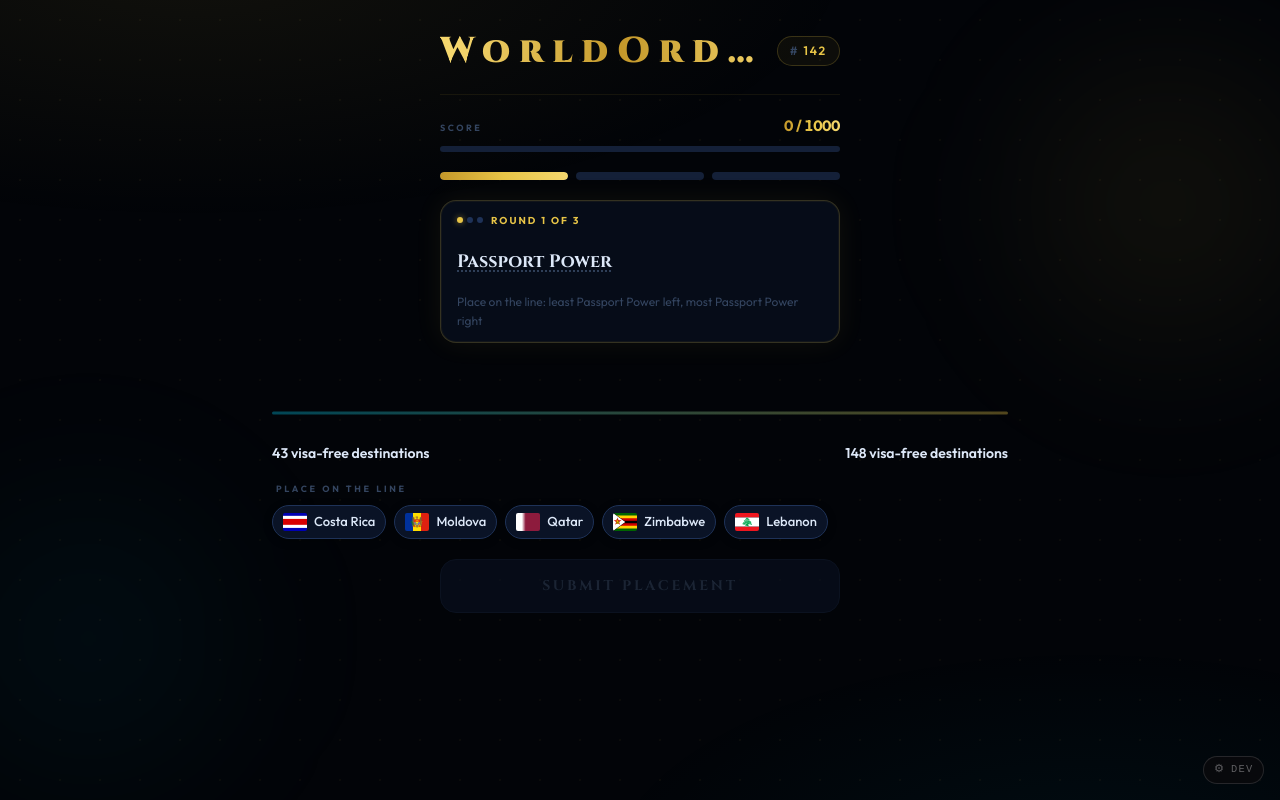
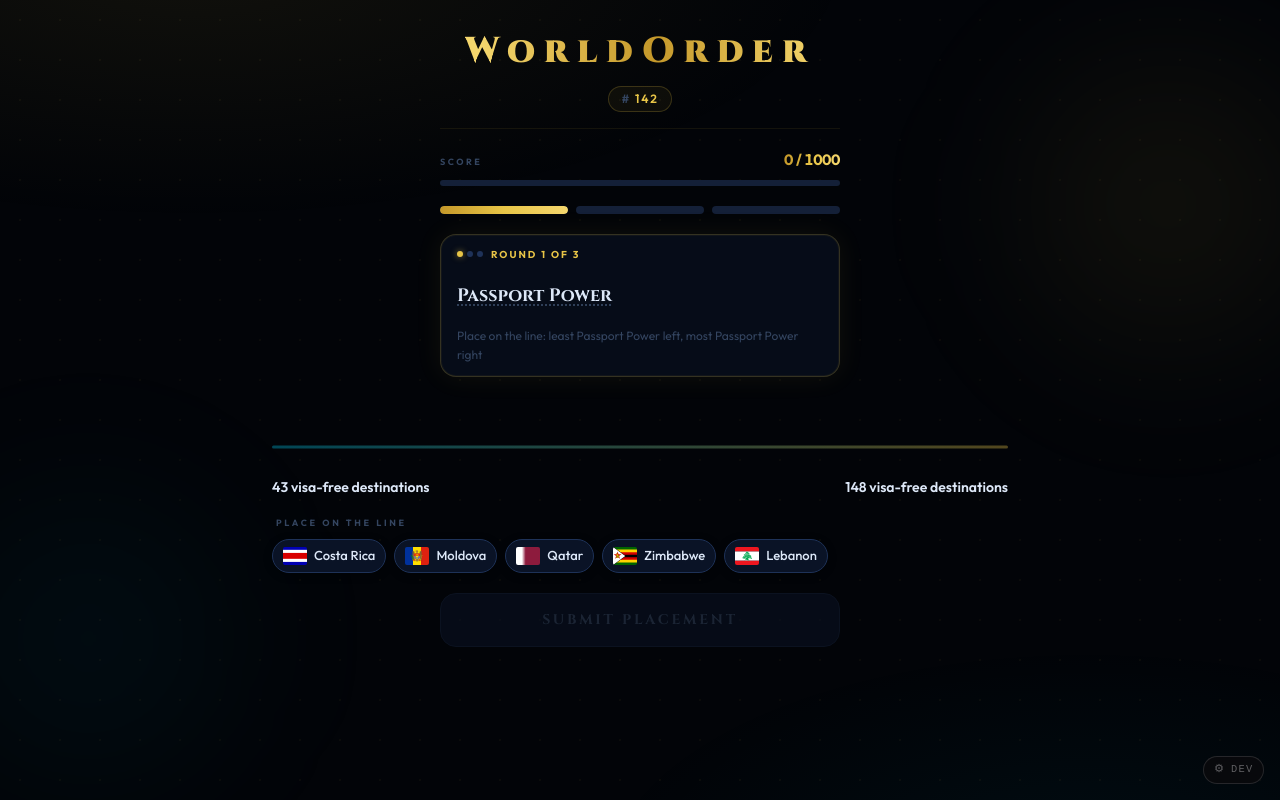
Before and after one commit to frfelix1/WorldOrder_daily_game, a Next.js app: page / in a window 1280 px wide. Built offline with nearby package versions, Linux system fonts and the light colour scheme.

Commit message:
Moved puzzle number ship to not obscure the title

```diff
--- a/src/app/page.tsx
+++ b/src/app/page.tsx
@@ -607,17 +607,17 @@ export default function GamePage() {
 
         {/* ── Header ── */}
         <header
-          className="flex items-center justify-between pb-4 animate-slide-up-fade"
+          className="flex flex-col items-center pb-4 animate-slide-up-fade"
           style={{ borderBottom: '1px solid rgba(232,197,71,0.08)' }}
         >
           <h1
             className="text-shimmer-gold tracking-[0.25em]"
-            style={{ fontFamily: 'var(--font-cinzel)', fontWeight: 900, fontSize: 'var(--fs-brand)', minWidth: 0, overflow: 'hidden', textOverflow: 'ellipsis', whiteSpace: 'nowrap', flexShrink: 1 }}
+            style={{ fontFamily: 'var(--font-cinzel)', fontWeight: 900, fontSize: 'clamp(1.2rem, 5vw, var(--fs-brand))', whiteSpace: 'nowrap' }}
           >
             WorldOrder
           </h1>
           <div
-            className="flex items-center gap-1 px-3 py-1.5 rounded-full text-xs font-semibold tracking-[0.15em] uppercase"
+            className="flex items-center gap-1 px-3 py-1 rounded-full text-xs font-semibold tracking-[0.15em] uppercase mt-2"
             style={{
               border: '1px solid rgba(232,197,71,0.2)',
               color: 'var(--gold)',
```
